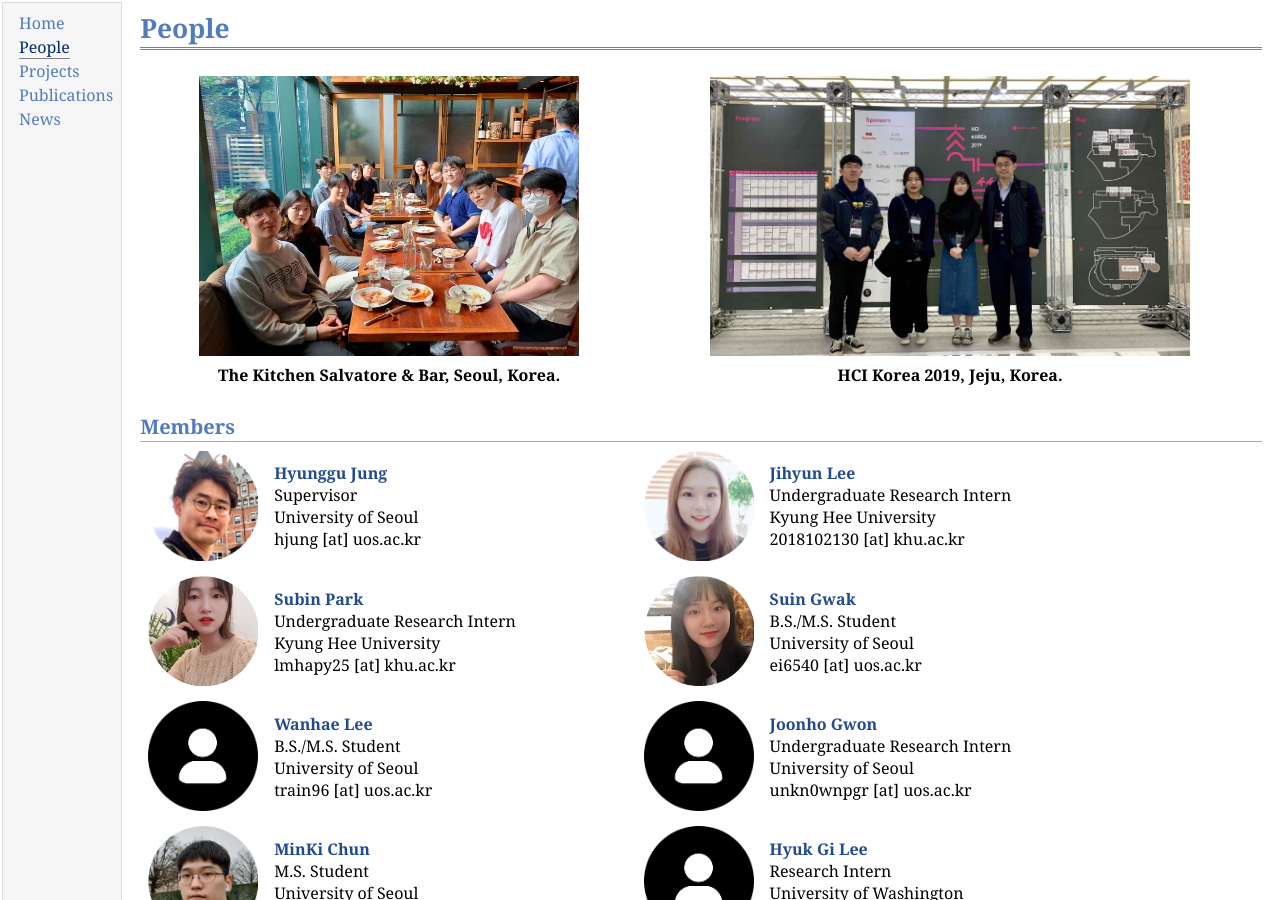
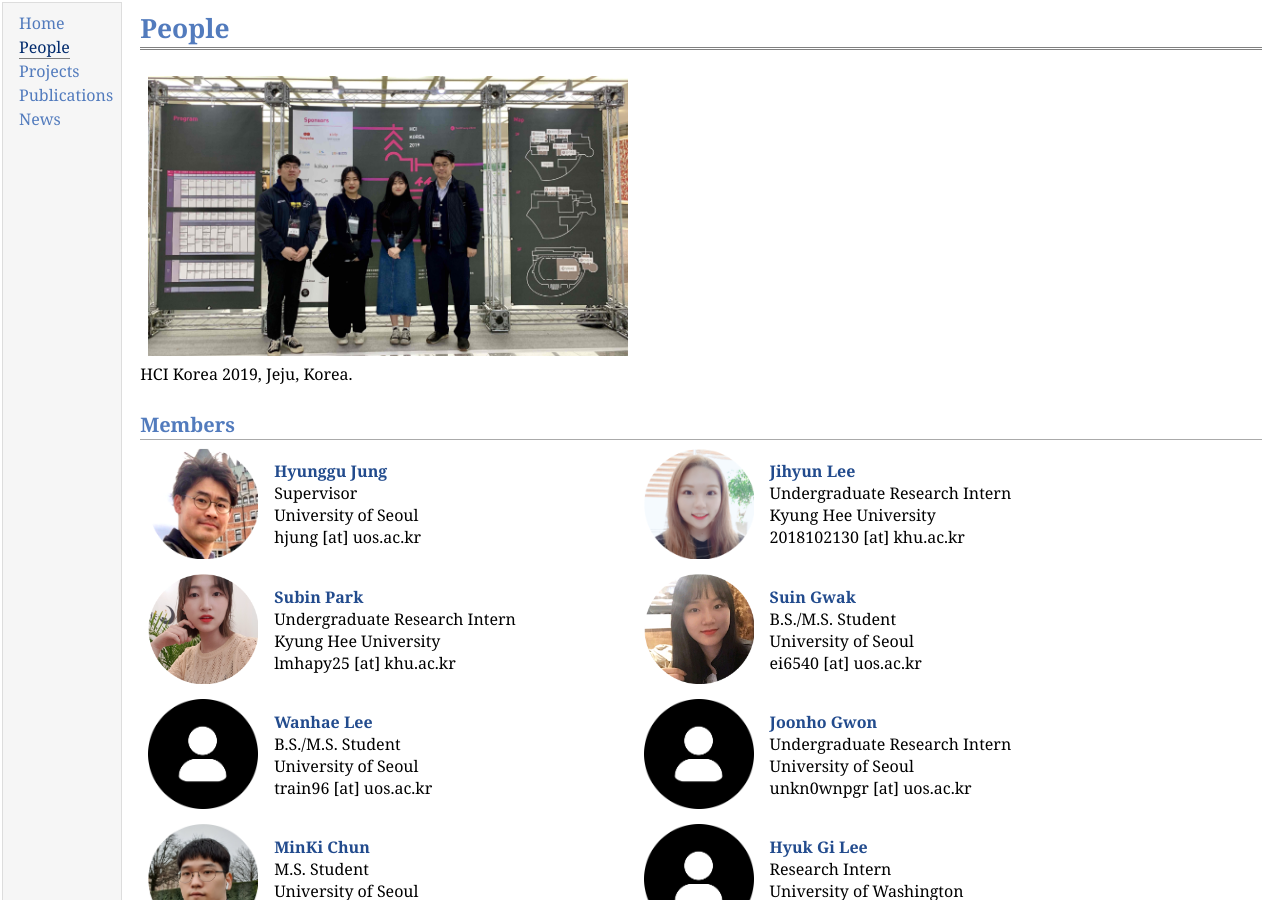
Before and after one commit to hcail/hcail-backup.github.io, a Jekyll site: the page people/people.html, which Jekyll copies as it is, in a window 1280 px wide and 900 px high. Built offline with Jekyll 4.4.1, drawn with Linux system fonts in a browser that asks for light colours.

Commit message:
edit photo

```diff
--- a/people/people.html
+++ b/people/people.html
@@ -23,23 +23,10 @@
 <div id="toptitle">
 <h1>People</h1>
 </div>
-<!-- <table class="imgtable"><tr><td>
+<table class="imgtable"><tr><td>
 <img src="img/hcik2019_khu_jpg.JPG" alt="alt text" width="480px" height="280px" />&nbsp;</td>
-<td><img src="img/hcik2019_khu_jpg.JPG" alt="alt text" width="480px" height="280px" />&nbsp;</td>
 <td align="left"></td></tr></table>
-HCI Korea 2019, Jeju, Korea. -->
-<table style="width:100%; border-collapse: collapse; border: none;">
-  <tr style="border-collapse: collapse; border: none;">
-<td style="border-collapse: collapse; border: none;"><img src="img/kitchen_seoul.jpg" alt="alt text" width="380px" height="280px" /></td>
-    <td style="border-collapse: collapse; border: none;"><img src="img/hcik2019_khu_jpg.JPG" alt="alt text" width="480px" height="280px" /></td>
-    <!-- <td style="border-collapse: collapse; border: none;"><iframe width=90% height=200 src="https://www.youtube.com/embed/_uX73DKtk1g" frameborder="0" allow="accelerometer; autoplay; encrypted-media; gyroscope; picture-in-picture" allowfullscreen></iframe></td> -->
-  </tr>
-  <tr style="border-collapse: collapse; border: none;">
-    <th style="border-collapse: collapse; border: none;"><center>The Kitchen Salvatore & Bar, Seoul, Korea.</center></th>
-    <!-- <th><center>Datacenter Programming Course Overview (SWCON221)</center></th> -->
-    <th><center>HCI Korea 2019, Jeju, Korea.</center></th>
-  </tr>
-</table>
+HCI Korea 2019, Jeju, Korea.
 <!-- <h2>Faculty</h2>
 <table id="TABLENAME">
 <tr class="r1"><td class="c1"><img src="img/profhjung.png" width="110" style="vertical-align: -4px"></td>
```
Also changed, not shown: 1 other file.
